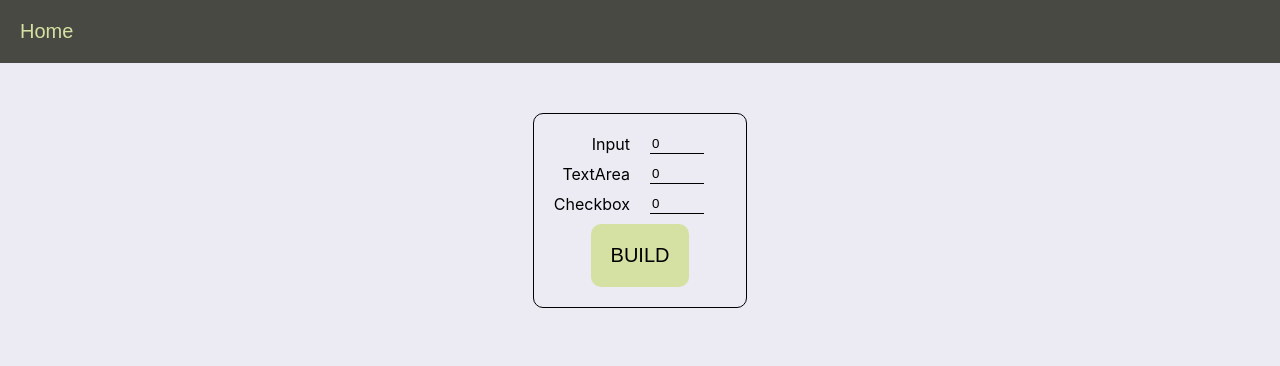
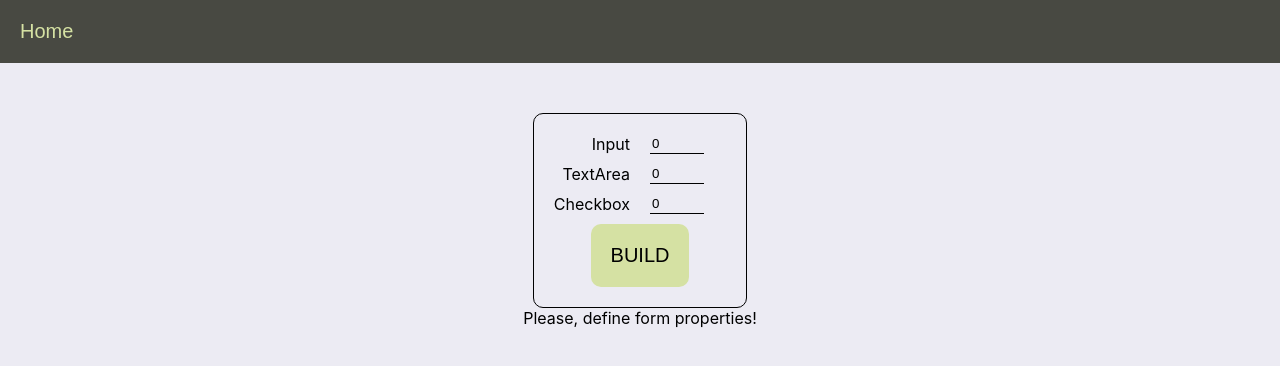
Before and after one commit to egorokunevich/fmpq8327, a React (Create React App) app: page / in a window 1280 px wide. Both pictures are taken after a click on the button "FORM". Shown: the top 366 px of the page. Built offline with nearby package versions, Linux system fonts and the light colour scheme; the HTML template or start-up script is replaced by a standard one.

Commit message:
feat: implement form creation with defined properties

```diff
--- a/src/pages/FormPage/FormPage.tsx
+++ b/src/pages/FormPage/FormPage.tsx
@@ -1,6 +1,6 @@
 import { useState } from 'react';
 import Button from '../../components/Button/Button';
-import { FormBuilderContainerSC, HeaderButtonSC, HeaderSC, PageWrapperSC } from './styles';
+import { FormBuilderContainerSC, FormSC, HeaderButtonSC, HeaderSC, PageWrapperSC } from './styles';
 import FormBuilderField from '../../components/FormBuilderField/FormBuilderField';
 
 interface IFormPageProps {
@@ -21,9 +21,56 @@ const initialFormData = {
 
 const FormPage = ({ navigate }: IFormPageProps) => {
   const [formData, setFormData] = useState<IFormData>(initialFormData);
+  const [displayedForm, setDisplayedForm] = useState<IFormData | null>(null);
 
-  const buildForm = () => {
-    console.log(formData);
+  const renderForm = () => {
+    if (!displayedForm) {
+      if (Object.values(formData).every(value => value === 0)) {
+        return <div>Please, define form properties!</div>;
+      } else if (!Object.values(formData).some(value => value > 0)) {
+        return <div>Can't build a form with defined properties!</div>;
+      }
+    } else {
+      return <FormSC>{renderFormElements()}</FormSC>;
+    }
+  };
+
+  const renderFormElements = () => {
+    if (displayedForm) {
+      return Object.entries(displayedForm).map(([key, count]) => {
+        if (count > 0) {
+          const elements = [];
+
+          for (let i = 1; i < count + 1; i++) {
+            elements.push(getFormElementByKey(key, i));
+          }
+
+          return elements;
+        } else {
+          return null;
+        }
+      });
+    }
+  };
+
+  const getFormElementByKey = (key: string, id: number) => {
+    let element = <div>x</div>;
+
+    switch (key) {
+      case 'inputsCount':
+        element = <input key={`${key} ${id}`} />;
+        break;
+      case 'textAreasCount':
+        element = <textarea key={`${key} ${id}`} />;
+        break;
+      case 'checkboxesCount':
+        element = <input key={`${key} ${id}`} type="checkbox" />;
+        break;
+      default:
+        break;
+    }
+
+    return element;
   };
 
   return (
@@ -48,8 +95,9 @@ const FormPage = ({ navigate }: IFormPageProps) => {
             count={formData.checkboxesCount}
             setCount={count => setFormData(prev => ({ ...prev, checkboxesCount: count }))}
           />
-          <Button onClick={buildForm}>BUILD</Button>
+          <Button onClick={() => setDisplayedForm({ ...formData })}>BUILD</Button>
         </FormBuilderContainerSC>
+        {renderForm()}
       </PageWrapperSC>
     </div>
   );
--- a/src/pages/FormPage/styles.ts
+++ b/src/pages/FormPage/styles.ts
@@ -40,3 +40,14 @@ export const FormBuilderContainerSC = styled.div`
   padding: 20px;
   gap: 10px;
 `;
+
+export const FormSC = styled.form`
+  display: flex;
+  flex-direction: column;
+  align-items: flex-start;
+  max-width: 500px;
+  border-radius: 10px;
+  border: 1px solid black;
+  padding: 20px;
+  gap: 10px;
+`;
```
